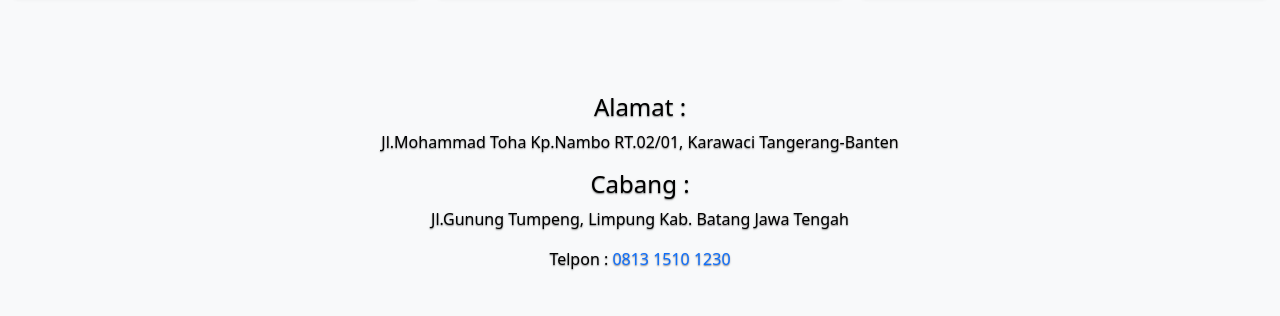
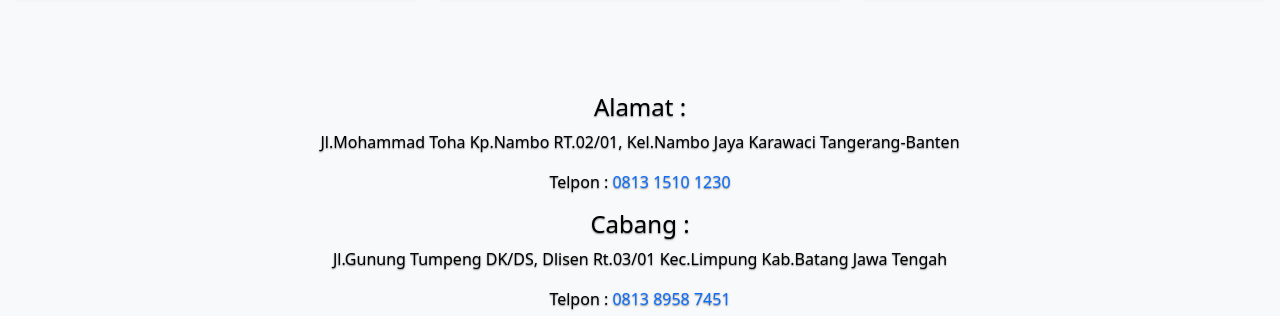
Before and after one commit to coorporates/globaljayateknindo, a plain HTML site: page index.html in a window 1280 px wide. Shown: the part 2761-3077 px from the top of the page. Drawn offline with nearby package versions, Linux system fonts and the light colour scheme; grey boxes are pictures that could not be loaded.

Commit message:
menambah alamat dan nomor kontak

```diff
--- a/index.html
+++ b/index.html
@@ -320,10 +320,11 @@
       <section id="contact" class="contact mt-5">
         <div class="container-contact">
           <h4>Alamat :</h4>
-          <p>Jl.Mohammad Toha Kp.Nambo RT.02/01, Karawaci Tangerang-Banten</p>
+          <p>Jl.Mohammad Toha Kp.Nambo RT.02/01, Kel.Nambo Jaya Karawaci Tangerang-Banten</p>
+          <p>Telpon : <a href="https://wa.me/6281315101230" class="text-decoration-none">0813 1510 1230</a></p>
           <h4>Cabang :</h4>
-          <p>Jl.Gunung Tumpeng, Limpung Kab. Batang Jawa Tengah</p>
-          <p>Telpon : <a href="https://wa.me/6281315101230" class="text-decoration-none">0813 1510 1230</a></p>
+          <p>Jl.Gunung Tumpeng DK/DS, Dlisen Rt.03/01 Kec.Limpung Kab.Batang Jawa Tengah</p>
+          <p>Telpon : <a href="https://wa.me/6281315101230" class="text-decoration-none">0813 8958 7451</a></p>
         </div>
 
         <div class="container-map mt-5">
```
